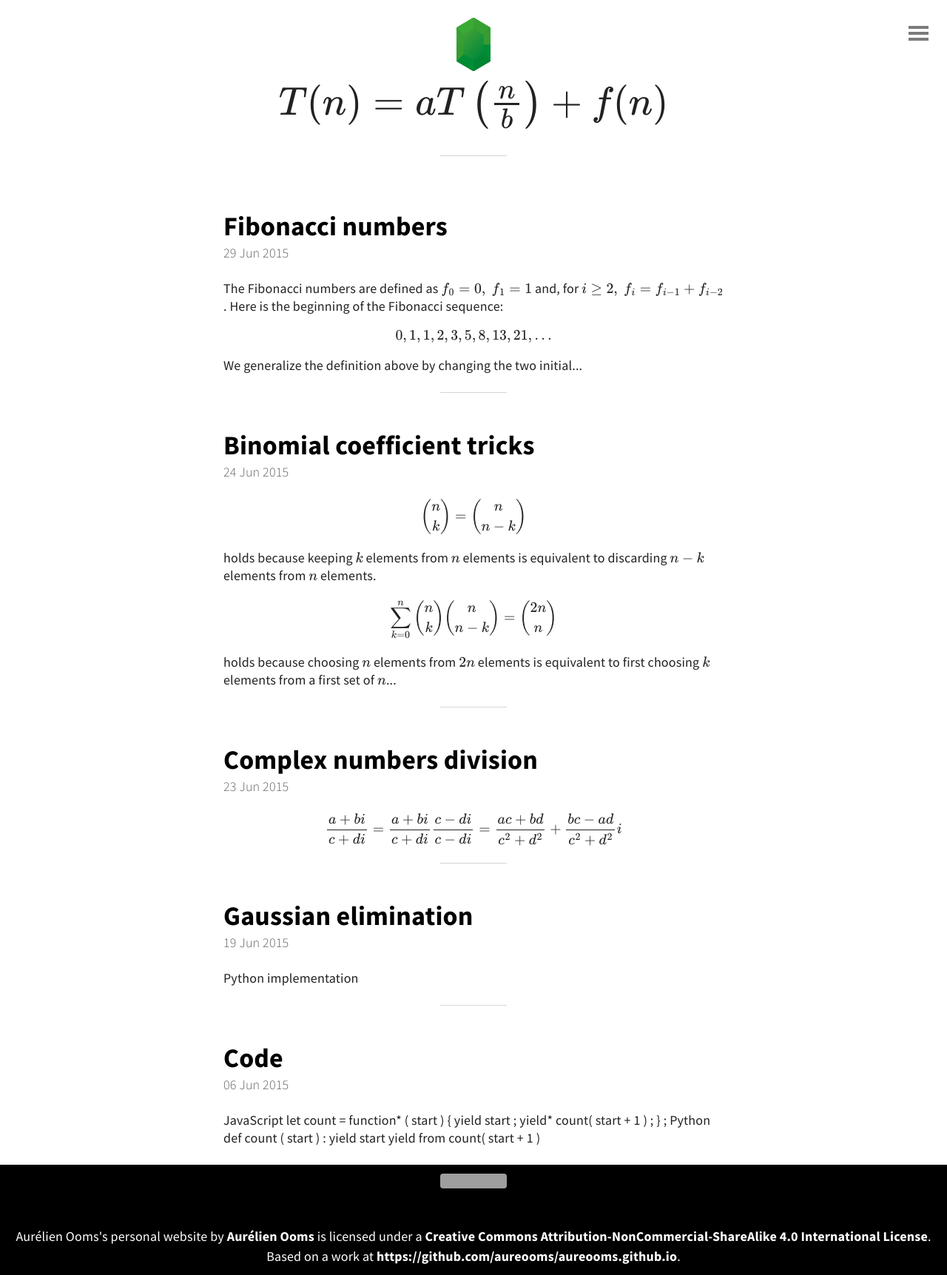
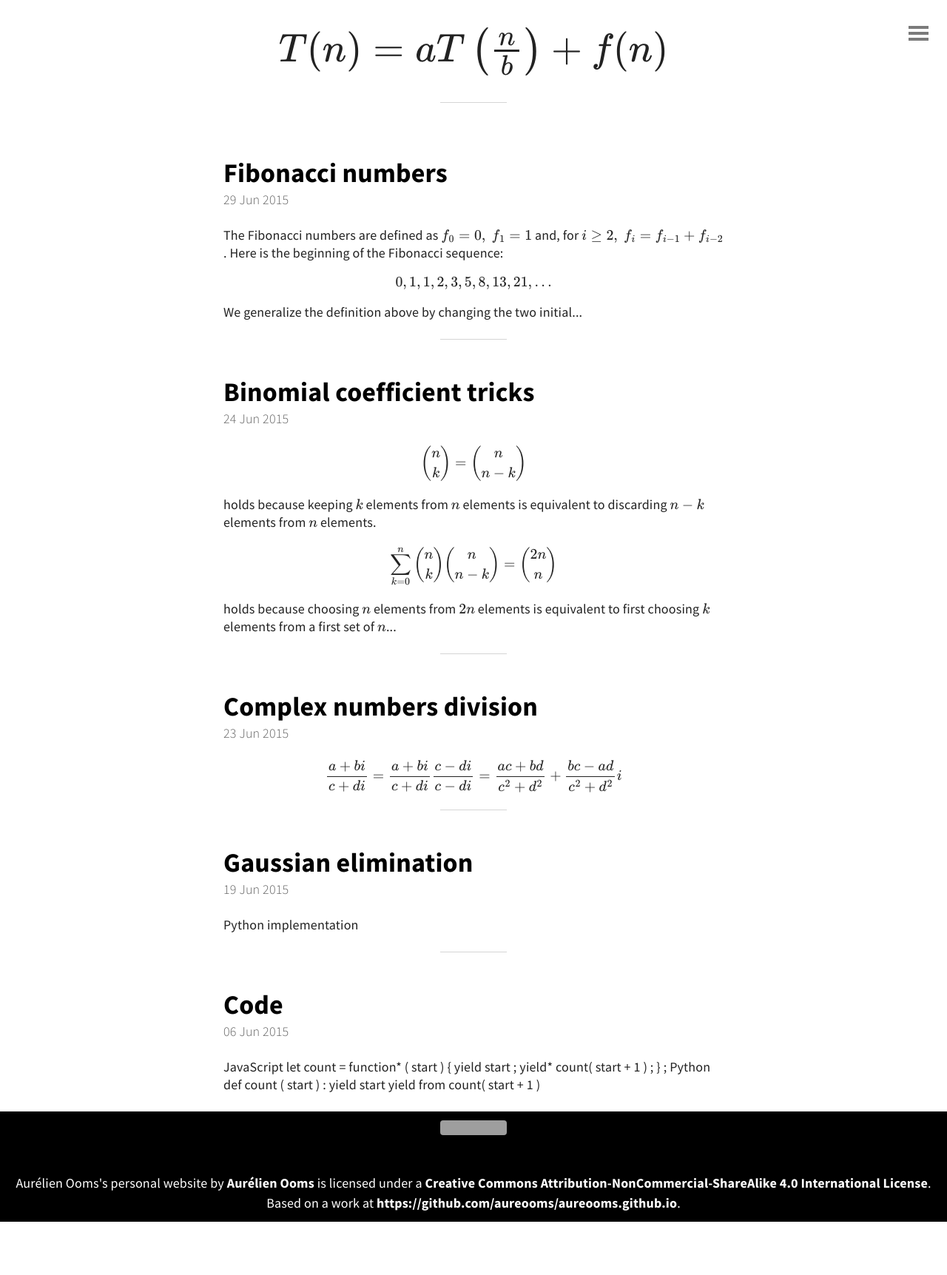
Before and after one commit to aureooms/aureooms.github.io, a Jekyll site: the page built from index.html, in a window 1280 px wide. Shown: the whole page at 74% size. Built offline with Jekyll 4.4.1, drawn with Linux system fonts in a browser that asks for light colours; Markdown is read by kramdown in place of the engine named in the settings; formulas are drawn with MathJax 3; the list of posts is cut into pages by our own code; after the commit the page ends 1651 px from its top, so only the background shows below that; grey boxes are pictures that could not be loaded.

Commit message:
remove emerald logo

```diff
--- a/_includes/header.html
+++ b/_includes/header.html
@@ -1,6 +1,5 @@
 <header id="header">
 	<a href="{{ site.baseurl }}">
-		<img src="{{ "img/emerald.svg" | prepend: site.baseurl }}" alt="Emerald Logo">
 		<h1>\(T(n) = a T\left(\frac{n}{b}\right) + f(n)\)</h1>
 	</a>
 </header>
```
Also changed, not shown: img/Emerald01.png (deleted), img/emerald.svg (deleted), img/favicon.png (deleted), img/img-test.png (deleted).
